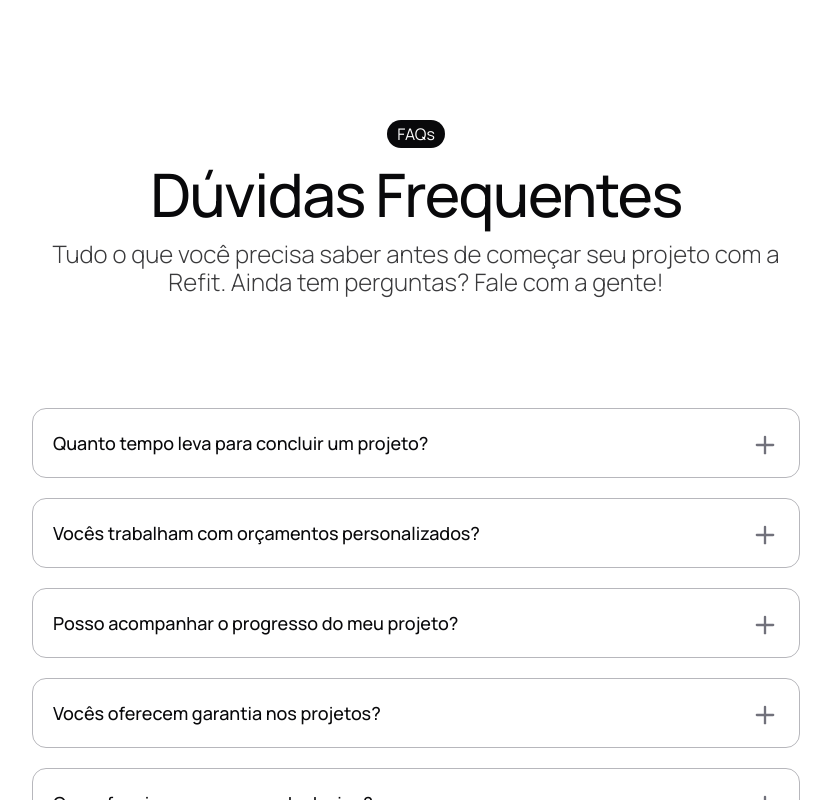
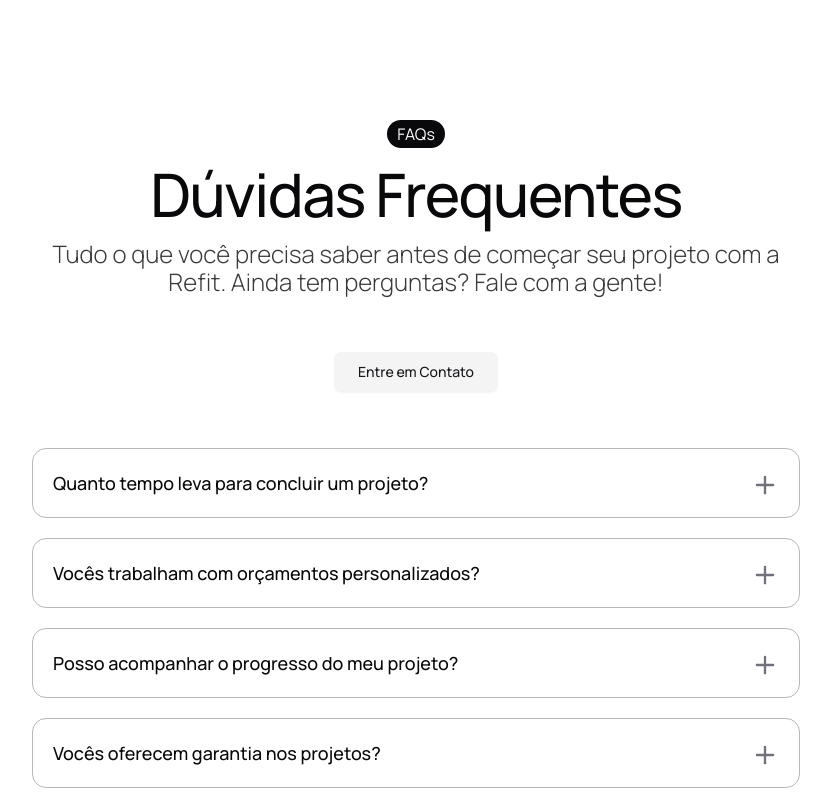
Before and after one commit to enzomachadodev/next-refit-website, a Next.js app: page / in a window 1280 px wide. Shown: the part 7260-8060 px from the top of the page, without its empty margins (224-1055 px from the left). Built offline with nearby package versions, Linux system fonts and the light colour scheme.

Commit message:
feat: add action button on faq section

```diff
--- a/src/components/faq.tsx
+++ b/src/components/faq.tsx
@@ -1,3 +1,4 @@
+import { section } from "motion/react-client";
 import { SectionTitle } from "./section-title";
 import {
   Accordion,
@@ -5,6 +6,7 @@ import {
   AccordionItem,
   AccordionTrigger,
 } from "./ui/accordion";
+import { Button } from "./ui/button";
 
 const questions = [
   {
@@ -42,12 +44,15 @@ const questions = [
 export const Faq = () => {
   return (
     <section id="faq" className="section-container">
-      <div className="wrapper flex flex-col items-center gap-28">
+      <div className="wrapper flex flex-col items-center gap-14">
         <SectionTitle
           eyebrow="FAQs"
           title="Dúvidas Frequentes"
           description="Tudo o que você precisa saber antes de começar seu projeto com a Refit. Ainda tem perguntas? Fale com a gente!"
         />
+        <Button variant="secondary" size="lg">
+          Entre em Contato
+        </Button>
         <div className="w-full max-w-screen-md">
           <Accordion type="single" className="w-full space-y-5">
             {questions.map(({ question, answer }, i) => (
```
